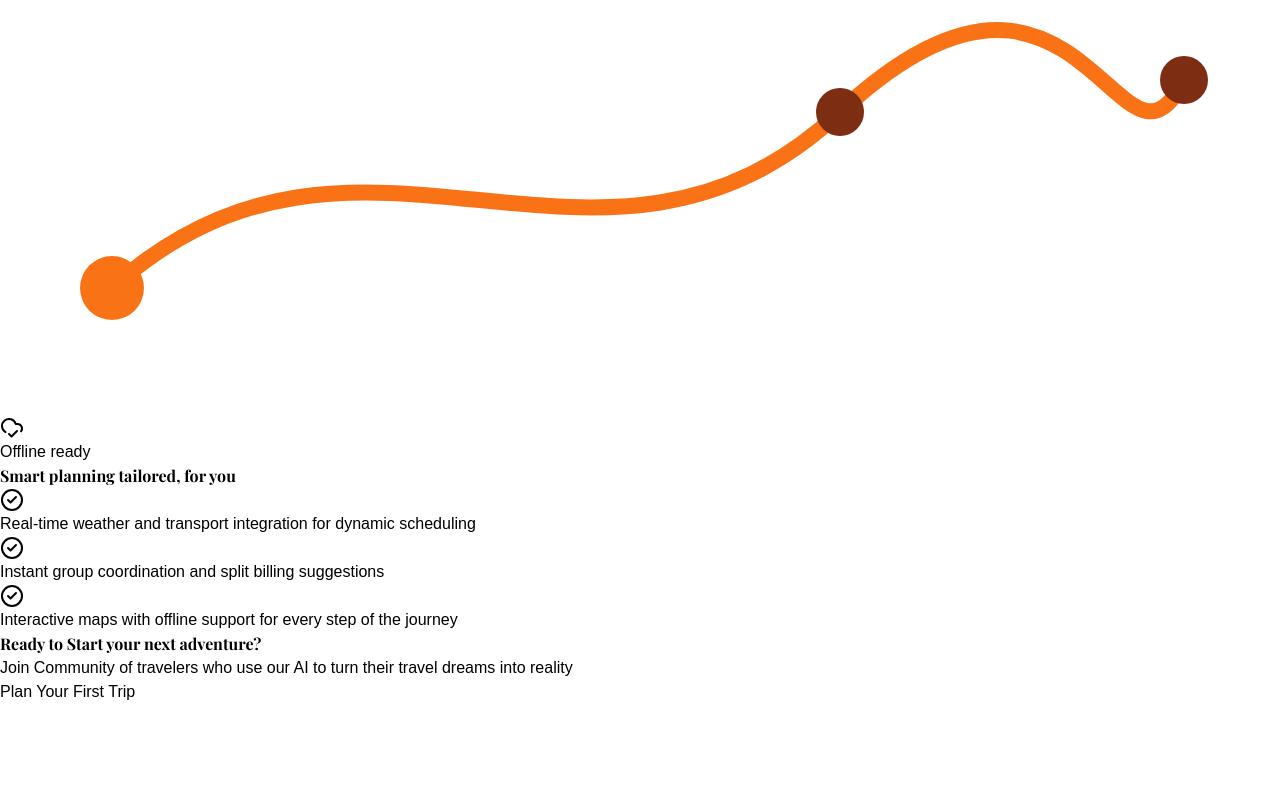
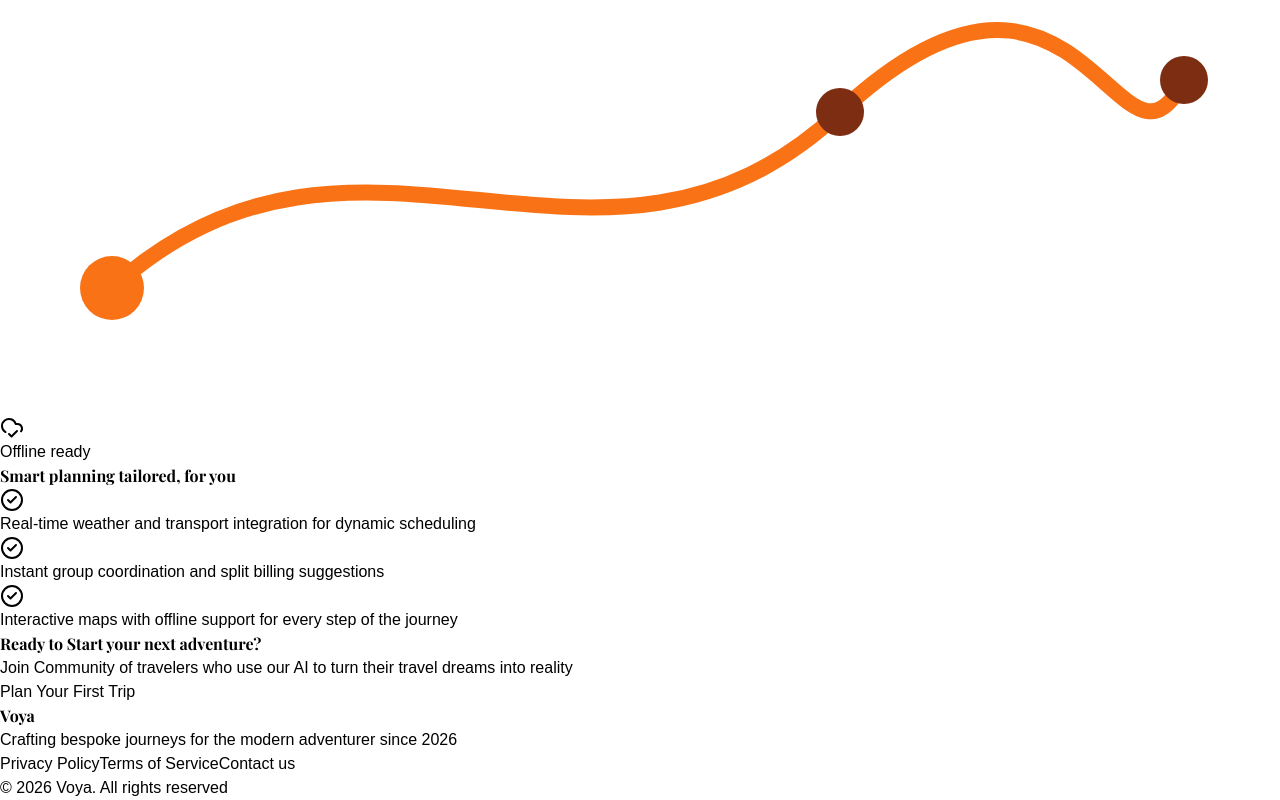
Before and after one commit to Amaan0907/Voya, a React (Vite) app in the folder client/: page / in a window 1280 px wide. Shown: the part 3956-4756 px from the top of the page. Before the commit the page ends 4660 px from the top, so only its background shows below. Built offline with nearby package versions, Linux system fonts and the light colour scheme; a web font is replaced by a local one.

Commit message:
Refactor App structure by creating Landing component; add Footer and update FirstLeftSection button styles

```diff
--- a/client/src/App.jsx
+++ b/client/src/App.jsx
@@ -1,38 +1,13 @@
 import React from 'react'
-import Navbar from './pages/LandingPage/Navbar'
-import FirstLeftSection from './pages/LandingPage/FirstLeftSection'
-import FirstRightSection from './pages/LandingPage/FirstRightSection'
-import SecondSection from './pages/LandingPage/SecondSection'
-import ThirdLeftSection from './pages/LandingPage/ThirdLeftSection'
-import ThirdRightSection from './pages/LandingPage/ThirdRightSection'
-import FourthSection from './pages/LandingPage/FourthSection'
+import Landing from './pages/LandingPage/LandingPage'
+
 
 const App = () => {
   return (
     <div className="overflow-x-hidden scroll-smooth scrollbar-none">
 
-      {/* Navbar — fixed height of 80px (h-20) */}
-      <div className="h-20">
-        <Navbar />
-      </div>
+     <Landing/>
 
-      {/* Hero section — full viewport minus navbar */}
-      <div className="h-[calc(100vh-5rem)] bg-[#FFFDF9] flex border-none">
-        <FirstLeftSection />
-        <FirstRightSection />
-      </div>
-
-      {/* Second section — full viewport height */}
-      <div className="h-[70vh] flex items-center justify-center bg-[#FFF8F5] border-none">
-        <SecondSection/>
-      </div>
-      <div className="h-[70vh] w-screen bg-[#FFF8F5] flex border-none items-center justify-center gap-20">
-        <ThirdLeftSection />
-    <ThirdRightSection/>
-      </div>
-      <div className="h-[50vh] flex items-center justify-center border-none bg-[#F57C00]">
-        <FourthSection/>
-      </div>
     </div>
   )
 }
--- /dev/null
+++ b/client/src/components/Footer.jsx
@@ -0,0 +1,22 @@
+import React from 'react'
+
+const Footer = () => {
+  return (
+      <div className='flex items-center justify-center bg-[#FFF0EE] h-[25vh]'>
+      <div className='flex flex-col gap-4 w-[40vw]'>
+        <h4 className='text-amber-900 text-4xl font-bold hero-heading'>Voya</h4>
+        <h3 className='text-[15px] w-[20vw] text-zinc-700'>Crafting bespoke journeys for the modern adventurer since 2026</h3>
+      </div>
+      <div className='flex gap-6'>
+
+              <a href="#privacy" className='hover:text-amber-900 text-zinc-700' >Privacy Policy</a>
+              <a href="#terms" className='hover:text-amber-900 text-zinc-700'>Terms of Service</a>
+              <a href="#contact" className='hover:text-amber-900 text-zinc-700'>Contact us</a>
+
+              <h3 className='text-zinc-700'>© 2026 Voya. All rights reserved</h3>
+      </div>
+    </div>
+  )
+}
+
+export default Footer
--- a/client/src/pages/LandingPage/FirstLeftSection.jsx
+++ b/client/src/pages/LandingPage/FirstLeftSection.jsx
@@ -10,10 +10,12 @@ const FirstLeftSection = () => {
       <p className='w-[68%] text-[19px]'>Our AI understand your unique travel style to curate bespoke itineraries. Experience the world like a local, curated by data</p>
       </div>
 
+        <div className='flex gap-9'>
 
-        <button className=' h-13 text-center bg-[#F57C00]  w-70  border-none text-white font-bold rounded-4xl hover:scale-110 shadow-bg-[#f48d26] shadow-2xl'>Start Planning Free</button>
+        <button className=' h-13 text-center bg-[#F57C00]  w-70  border-none text-white font-bold rounded-4xl hover:scale-110 shadow-olive-400 shadow-2xl'>Start Planning Free</button>
 
         <button className=' h-13 text-center  border-black border  w-70   text-black font-bold rounded-4xl  hover:bg-[#fff0ea]'>See a Sample Trip</button>
+        </div>
     </div>
 
 
--- /dev/null
+++ b/client/src/pages/LandingPage/LandingPage.jsx
@@ -0,0 +1,45 @@
+import React from 'react'
+import Navbar from "./Navbar"
+import FirstLeftSection from './FirstLeftSection'
+import FirstRightSection from './FirstRightSection'
+import SecondSection from './SecondSection'
+import ThirdLeftSection from './ThirdLeftSection'
+import ThirdRightSection from './ThirdRightSection'
+import FourthSection from './FourthSection'
+import Footer from '../../components/Footer'
+
+const Landing = () => {
+    return (
+        <div className="overflow-x-hidden scroll-smooth scrollbar-none">
+
+            {/* Navbar — fixed height of 80px (h-20) */}
+            <div className="h-20">
+                <Navbar />
+            </div>
+
+            {/* Hero section — full viewport minus navbar */}
+            <div className="h-[calc(100vh-5rem)] bg-[#FFFDF9] flex border-none">
+                <FirstLeftSection />
+                <FirstRightSection />
+            </div>
+
+
+            <div className="h-[70vh] flex items-center justify-center bg-[#FFF8F5] border-none">
+                <SecondSection />
+            </div>
+            <div className="h-[70vh] w-screen bg-[#FFF8F5] flex border-none items-center justify-center gap-20">
+                <ThirdLeftSection />
+                <ThirdRightSection />
+            </div>
+            <div className="h-[50vh] flex items-center justify-center border-none bg-[#F57C00]">
+                <FourthSection />
+            </div>
+
+        <Footer/>
+
+
+        </div>
+    )
+}
+
+export default Landing
```
